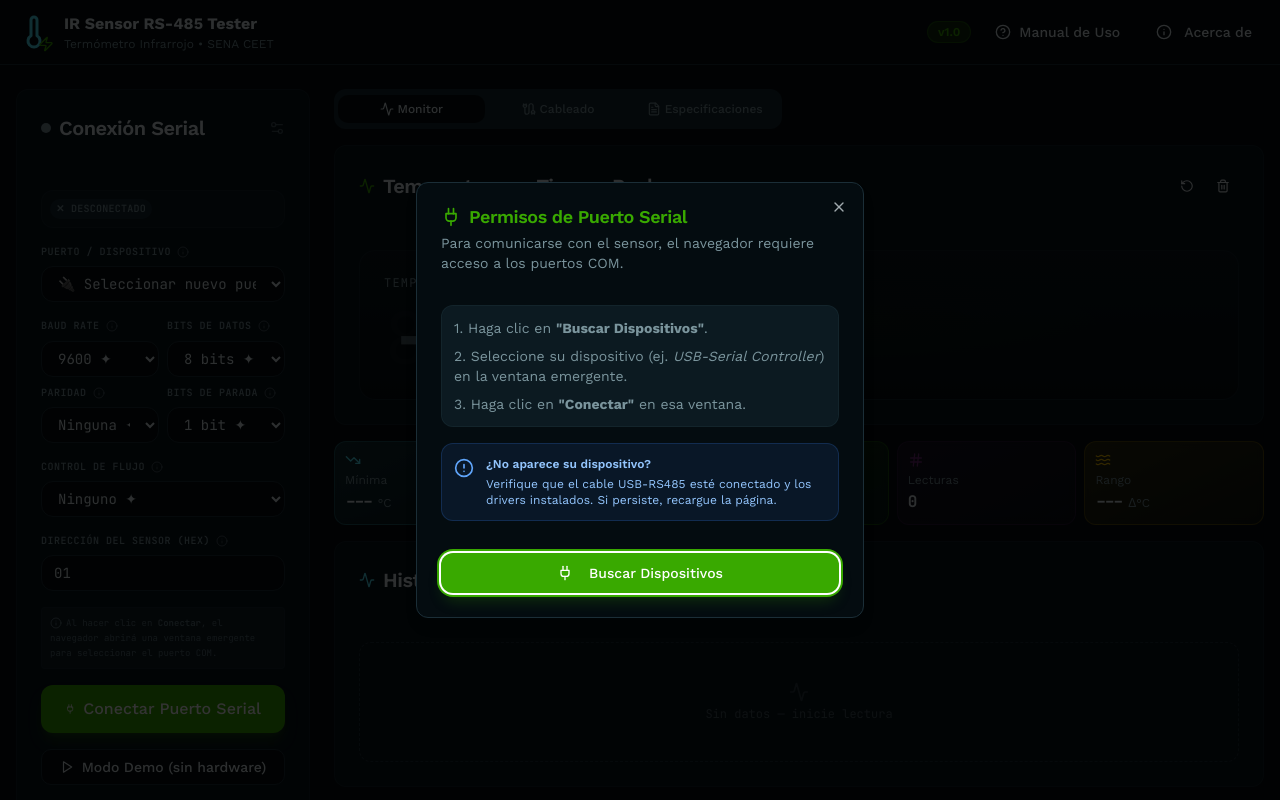
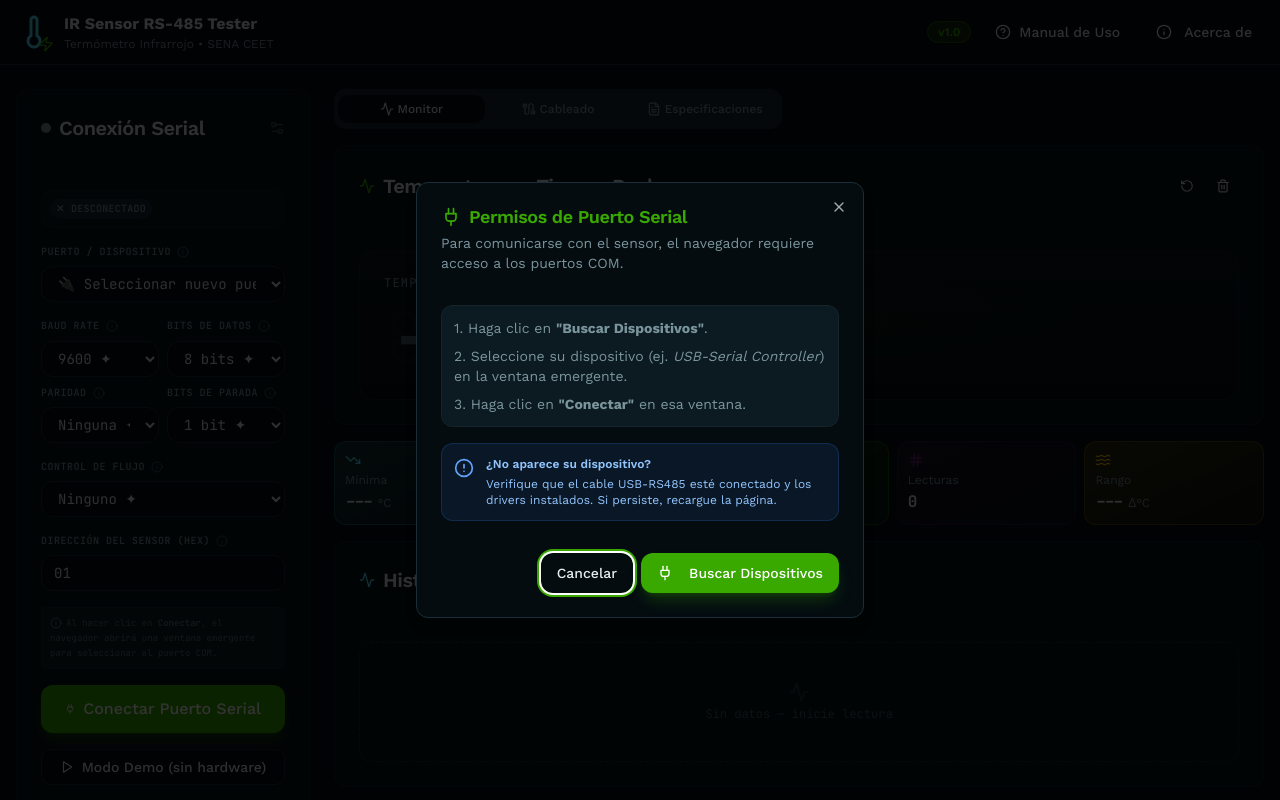
Before and after one commit to MAlexVR/ir-sensor-rs-485-tester, a Next.js app: page / in a window 1280 px wide. Shown: the top 800 px of the page. Built offline with nearby package versions, Linux system fonts and the light colour scheme; a web font is replaced by a local one.

Commit message:
Fix modal issues: improve PermissionsModal closeability and UserManualModal layout

```diff
--- a/src/components/molecules/PermissionsModal.tsx
+++ b/src/components/molecules/PermissionsModal.tsx
@@ -12,20 +12,19 @@ import {
 
 interface PermissionsModalProps {
   isOpen: boolean;
+  onOpenChange: (open: boolean) => void;
   onGrant: () => Promise<void>;
   hasPorts: boolean;
 }
 
 export function PermissionsModal({
   isOpen,
+  onOpenChange,
   onGrant,
   hasPorts,
 }: PermissionsModalProps) {
-  // Local state to handle closing after successful grant if needed,
-  // but parent controls isOpen.
-
   return (
-    <Dialog open={isOpen}>
+    <Dialog open={isOpen} onOpenChange={onOpenChange}>
       <DialogContent
         className="sm:max-w-md"
         onInteractOutside={(e) => e.preventDefault()}
@@ -68,9 +67,12 @@ export function PermissionsModal({
         </div>
 
         <div className="flex justify-end gap-2">
+          <Button variant="ghost" onClick={() => onOpenChange(false)}>
+            Cancelar
+          </Button>
           <Button
             onClick={onGrant}
-            className="w-full bg-sena-green hover:bg-sena-green-dark text-white"
+            className="bg-sena-green hover:bg-sena-green-dark text-white"
           >
             <Plug className="w-4 h-4 mr-2" />
             Buscar Dispositivos
--- a/src/components/molecules/UserManualModal.tsx
+++ b/src/components/molecules/UserManualModal.tsx
@@ -119,7 +119,7 @@ export function UserManualModal({
           onClick={() => setOpen(false)}
         >
           <div
-            className="w-full max-w-lg flex flex-col overflow-hidden rounded-2xl bg-card border border-border shadow-2xl max-h-[85vh] sm:max-h-[80vh]"
+            className="w-full max-w-lg flex flex-col overflow-hidden rounded-2xl bg-card border border-border shadow-2xl max-h-[85vh] sm:max-h-[75vh]"
             onClick={(e) => e.stopPropagation()}
           >
             {/* Header */}
@@ -132,9 +132,10 @@ export function UserManualModal({
               </div>
               <button
                 onClick={() => setOpen(false)}
-                className="p-1 rounded-full hover:bg-muted transition-colors"
+                className="p-1.5 rounded-full bg-background/50 hover:bg-destructive/10 hover:text-destructive transition-colors border border-transparent hover:border-destructive/20"
+                aria-label="Cerrar"
               >
-                <X className="w-5 h-5 text-muted-foreground" />
+                <X className="w-5 h-5" />
               </button>
             </div>
 
--- a/src/components/templates/TesterTemplate.tsx
+++ b/src/components/templates/TesterTemplate.tsx
@@ -175,6 +175,7 @@ export function TesterTemplate() {
     <div className="min-h-screen bg-background flex flex-col">
       <PermissionsModal
         isOpen={permissionsModalOpen}
+        onOpenChange={setPermissionsModalOpen}
         onGrant={handleGrantPermissions}
         hasPorts={serial.ports.length > 0}
       />
```
